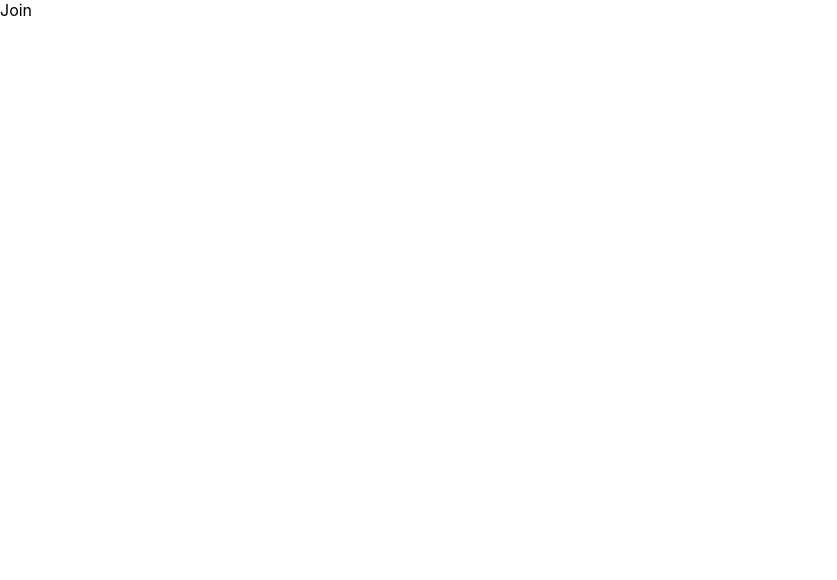
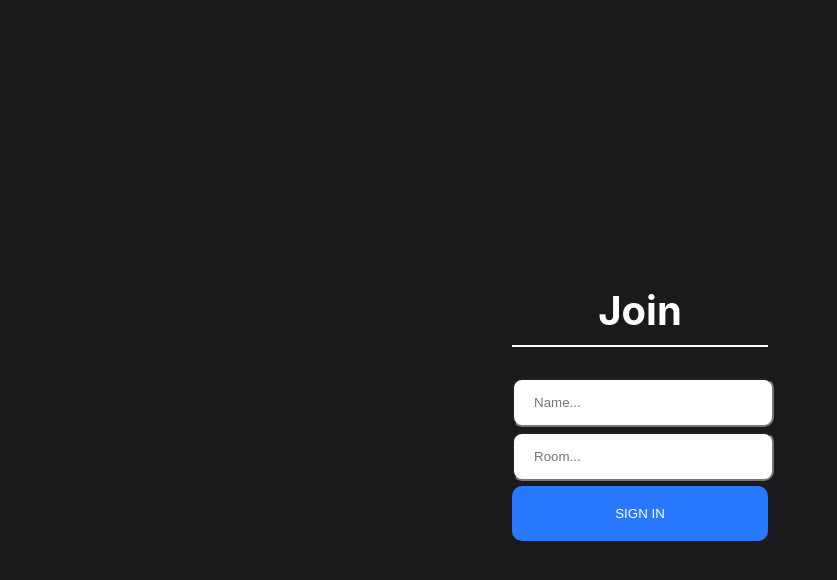
Before and after one commit to KOAT-20/CHAT, a React (Create React App) app in the folder front/: page / in a window 1280 px wide. Shown: the top 580 px of the page, without its empty margins (0-837 px from the left). Built offline with nearby package versions, Linux system fonts and the light colour scheme; the HTML template or start-up script is replaced by a standard one.

Commit message:
Config Join

```diff
--- a/front/src/components/Join/index.js
+++ b/front/src/components/Join/index.js
@@ -1,7 +1,26 @@
-import React from 'react';
+import React, { useState } from 'react';
+import { Link } from 'react-router-dom';
+import {
+  Container, ContainerInner, Title, Input, Button
+} from './join.js';
 
 export default function Join () {
+  const [name, setName] = useState('');
+  const [room, setRoom] = useState('');
+
   return (
-    <div>Join</div>
+    <Container>
+      <ContainerInner>
+        <Title>Join</Title>
+        <Input type='text' placeholder='Name...' onChange={(event) => setName(event.target.value)} />
+        <Input type='text' placeholder='Room...' onChange={(event) => setRoom(event.target.value)} />
+        <Link
+          onClick={event => (!name || !room) ? event.preventDefault() : null}
+          to={`/chat?name=${name}&room=${room}`}
+          >
+          <Button type='submit'>Sign In</Button>
+        </Link>
+      </ContainerInner>
+    </Container>
   );
 }
--- /dev/null
+++ b/front/src/components/Join/join.js
@@ -0,0 +1,42 @@
+import styled from 'styled-components';
+
+export const Container = styled.div`
+    display: flex;
+    justify-content: center;
+    text-align: center;
+    height: 100vh;
+    align-items: center;
+    background-color: #1A1A1D;
+`;
+
+export const ContainerInner = styled.div`
+    width: 20%;
+`;
+
+export const Title = styled.h1`
+    color: white;
+    font-size: 2.5em;
+    padding-bottom: 10px;
+    border-bottom: 2px solid white;
+`;
+
+export const Input = styled.input`
+    margin-top: 5px;
+    border-radius: 10px;
+    padding: 15px 20px;
+    width: 85%;
+`;
+
+export const Button = styled.button`
+    cursor: pointer;
+    color: #fff !important;
+    text-transform: uppercase;
+    text-decoration: none;
+    background: #2979FF;
+    padding: 20px;
+    border-radius: 10px;
+    display: inline-block;
+    border: none;
+    width: 100%;
+    margin-top: 5px;
+`;
```
